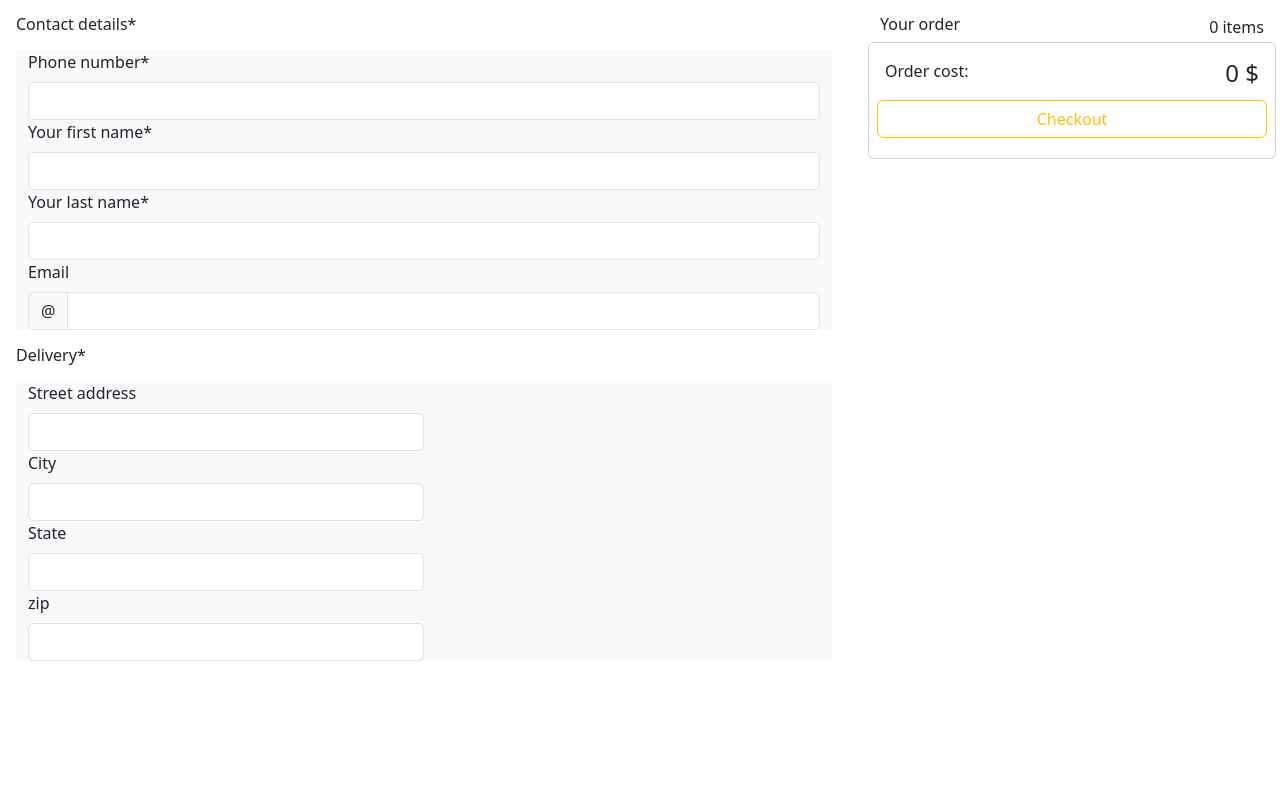
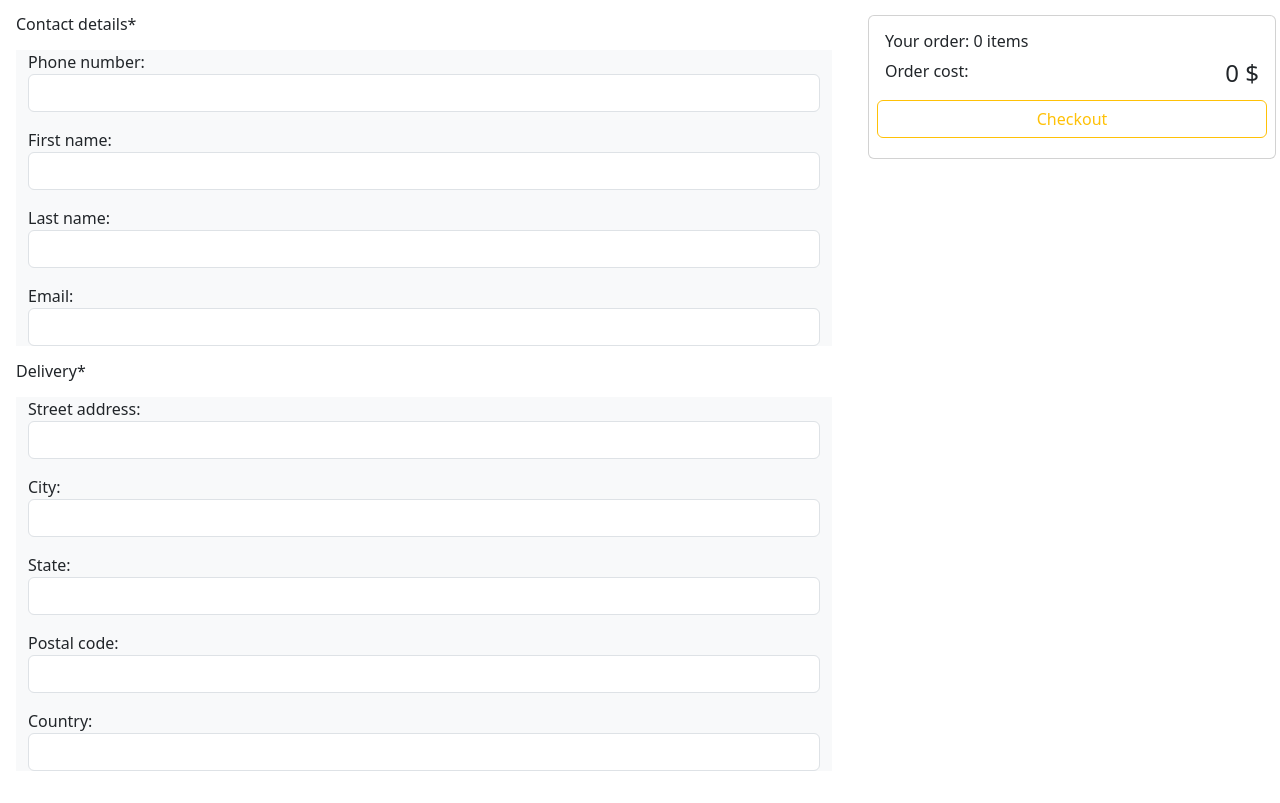
Before and after one commit to kustovvv/GadgetGrove, a Django app: page /orders/order/ in a window 1280 px wide. Shown: the part 43-846 px from the top of the page. Before the commit the page ends 704 px from the top, so only its background shows below. Run offline with Django 4.2, Linux system fonts and the light colour scheme; a user stored in the database is signed in; data that the repository does not hold is empty.

Commit message:
Added forms for the shippingAddress and contactInfo models. Added validation. Customised page. Fixed some bugs. Registered models into admin page.

```diff
--- a/order/admin.py
+++ b/order/admin.py
@@ -1,6 +1,8 @@
 from django.contrib import admin
 
-from .models import Order, OrderItem
+from .models import Order, OrderItem, ShippingAddress, ContactInfo
 
 admin.site.register(Order)
 admin.site.register(OrderItem)
+admin.site.register(ShippingAddress)
+admin.site.register(ContactInfo)
--- /dev/null
+++ b/order/forms.py
@@ -0,0 +1,29 @@
+from django import forms
+
+from .models import ShippingAddress, ContactInfo
+
+class ShippingAddressForm(forms.ModelForm):
+    class Meta:
+        model = ShippingAddress
+        fields = ('street_address', 'city', 'state', 'postal_code', 'country')
+
+        widgets = {
+            'street_address': forms.TextInput(attrs={'class': 'form-control'}),
+            'city': forms.TextInput(attrs={'class': 'form-control'}),
+            'state': forms.TextInput(attrs={'class': 'form-control'}),
+            'postal_code': forms.TextInput(attrs={'class': 'form-control'}),
+            'country': forms.TextInput(attrs={'class': 'form-control'}),
+        }
+
+
+class ContactInfoForm(forms.ModelForm):
+    class Meta:
+        model = ContactInfo
+        fields = ('phone_number', 'first_name', 'last_name', 'email')
+
+        widgets = {
+            'phone_number': forms.TextInput(attrs={'class': 'form-control'}),
+            'first_name': forms.TextInput(attrs={'class': 'form-control'}),
+            'last_name': forms.TextInput(attrs={'class': 'form-control'}),
+            'email': forms.TextInput(attrs={'class': 'form-control'}),
+        }
--- a/order/templates/order/order.html
+++ b/order/templates/order/order.html
@@ -24,7 +24,20 @@
         </div>
     </div>
 </nav>
-<form class="row g-3 needs-validation" novalidate>
+{% if post_check %}
+    <div class="container">
+        <div class="card-body bg-light">
+            <div class="container">
+                <h4>Thank you for the order! Soon it will be processed and you will receive a message or call from the owner of the goods.</h4>
+                <div class="row">
+                    <a href="{% url 'frontpage' %}" class="btn btn-outline-warning">Back for shopping</a>
+                </div>
+            </div>
+        </div>
+    </div>
+{% else %}
+<form method='POST' action='.' class="row g-3">
+    {% csrf_token %}
     <div class="container mb-3 mt-3">
         <div class="row">
             <div class="col-md-8">
@@ -34,28 +47,7 @@
                     </div>
                     <div class="card-body bg-light mt-3">
                         <div class="container">
-                                <div>
-                                    <label for="validationTooltip01" class="form-label">Phone number*</label>
-                                    <input type="text" class="form-control" id="validationTooltip01" value="" required>
-                                </div>
-                                <div>
-                                    <label for="validationTooltip02" class="form-label">Your first name*</label>
-                                    <input type="text" class="form-control" id="validationTooltip02" value="" required>
-                                </div>
-                                <div>
-                                    <label for="validationTooltip03" class="form-label">Your last name*</label>
-                                    <input type="text" class="form-control" id="validationTooltip03" value="" required>
-                                </div>
-                                <div>
-                                    <label for="validationTooltipEmail" class="form-label">Email</label>
-                                    <div class="input-group has-validation">
-                                        <span class="input-group-text" id="validationTooltipUsernamePrepend">@</span>
-                                        <input type="text" class="form-control" id="validationTooltipEmail" aria-describedby="validationTooltipEmailPrepend" required>
-                                        <div class="invalid-tooltip">
-                                            Please provide a valid email.
-                                        </div>
-                                    </div>
-                                </div>
+                            {{ contact_form.as_p }}
                         </div>
                     </div>
                 </div>
@@ -65,49 +57,23 @@
                     </div>
                     <div class="card-body bg-light mt-3">
                         <div class="container">
-                                <div class="col-md-6 position-relative">
-                                    <label for="validationTooltip04" class="form-label">Street address</label>
-                                    <input type="text" class="form-control" id="validationTooltip04" required>
-                                </div>
-                                <div class="col-md-6 position-relative">
-                                    <label for="validationTooltip05" class="form-label">City</label>
-                                    <input type="text" class="form-control" id="validationTooltip05" required>
-                                    <div class="invalid-tooltip">
-                                        Please provide a valid city.
-                                    </div>
-                                </div>
-                                <div class="col-md-6 position-relative">
-                                    <label for="validationTooltip06" class="form-label">State</label>
-                                    <input type="text" class="form-control" id="validationTooltip06" required>
-                                    <div class="invalid-tooltip">
-                                        Please provide a valid state.
-                                    </div>
-                                </div>
-                                <div class="col-md-6 position-relative">
-                                    <label for="validationTooltip07" class="form-label">zip</label>
-                                    <input type="text" class="form-control" id="validationTooltip07" required>
-                                    <div class="invalid-tooltip">
-                                        Please provide a valid zip.
-                                    </div>
-                                </div>
+                            {{ shipping_form.as_p }}
                         </div>
                     </div>
                 </div>
             </div>
 
             <div class="col-md-4">
-                <div class="container">
-                    <div class="d-flex justify-content-between">
-                        <h6>Your order</h6>
-                        <h7>{{user_cart_items.count}} items</h7>
-                    </div>
-
-                </div>
                 <div class="card mb-2">
                     <div class="card-body">
+                        <div class="d-flex">
+                            <h6>Your order:</h6>&nbsp;
+                            <h6>{{user_cart_items.count}} items</h6>
+                        </div>
                         <div class="d-flex justify-content-between">
                             <h7>Order cost:</h7>
                             <h4>{{ total_price }} $</h4>
+                            <input type="hidden" name="total_price" value="{{ total_price }}">
                         </div>
                         <div class="row p-1">
                             <button class="btn btn-outline-warning" type="submit">Checkout</button>
@@ -139,5 +105,18 @@
             </div>
         </div>
     </div>
+
+    {% if form.errors or form.non_field_errors %}
+         {%for field in form%}
+            {% for error in field.errors %}
+                <h3>{{ error|escape }}</h3>
+            {% endfor %}
+        {% endfor %}
+
+        {{ form.non_field_errors }}
+    {% endif %}
+
 </form>
+{% endif %}
+
 {% endblock %}
--- a/order/views.py
+++ b/order/views.py
@@ -1,8 +1,9 @@
 from django.shortcuts import redirect, render
 from django.contrib.auth.decorators import login_required
 
-from .models import ShoppingCartItem, OrderItem, Order
+from .models import ShoppingCartItem, OrderItem, Order, ShippingAddress, ContactInfo
 from item.models import Item
+from .forms import ShippingAddressForm, ContactInfoForm
 
 
 @login_required
@@ -58,31 +59,68 @@ def change_amount_items(request, pk):
 
 @login_required
 def order(request):
-    return render(request, 'order/order.html')
+    if request.user.is_authenticated:
+        post_check = False
 
+        if request.method == 'POST':
+            shipping_form = ShippingAddressForm(request.POST)
+            contact_form = ContactInfoForm(request.POST)
 
-@login_required
-def add_to_order_items(request):
-    if request.user.is_authenticated:
-        if request.method == 'POST':
-            total_price = request.POST.get('total_price', 0)
-
-            new_all_orders = Order(
-                user = request.user,
-                status = 'In processing',
-                total_price = total_price,
-            )
-
-            new_all_orders.save()
-
-            items = ShoppingCartItem.objects.filter(user_id = request.user)
-
-            for item in items:
-                new_customer_order = OrderItem(
-                    order = new_all_orders.id,
-                    item = item.item.id,
-                    amount = item.amount,
-                    item_price = item.item.price,
+            if shipping_form.is_valid() and contact_form.is_valid():
+                new_shipping_address = ShippingAddress(
+                    user = request.user,
+                    street_address = shipping_form.cleaned_data['street_address'],
+                    city = shipping_form.cleaned_data['city'],
+                    state = shipping_form.cleaned_data['state'],
+                    postal_code = shipping_form.cleaned_data['postal_code'],
+                    country = shipping_form.cleaned_data['country'],
                 )
 
-                new_customer_order.save()
+                new_contact_info = ContactInfo(
+                    user = request.user,
+                    phone_number = contact_form.cleaned_data['phone_number'],
+                    first_name = contact_form.cleaned_data['first_name'],
+                    last_name = contact_form.cleaned_data['last_name'],
+                    email = contact_form.cleaned_data['email'],
+                )
+
+                new_contact_info.save()
+                new_shipping_address.save()
+
+                new_all_orders = Order(
+                    user = request.user,
+                    contact_info = new_contact_info,
+                    shipping_address = new_shipping_address,
+                    status = 'In processing',
+                    total_price = request.POST.get('total_price', 0),
+                )
+
+                new_all_orders.save()
+
+                items = ShoppingCartItem.objects.filter(user_id = request.user)
+
+                for item in items:
+                    new_customer_order = OrderItem(
+                        order = new_all_orders,
+                        item = item.item,
+                        amount = item.amount,
+                        item_price = item.item.price,
+                    )
+
+                    new_customer_order.save()
+
+                post_check = True
+
+                cart = ShoppingCartItem.objects.filter(user=request.user)
+
+                cart.delete()
+
+                return render(request, 'order/order.html', {'post_check': post_check})
+
+        else:
+            shipping_form = ShippingAddressForm()
+            contact_form = ContactInfoForm()
+
+        return render(request, 'order/order.html', {'shipping_form': shipping_form,
+                                                    'contact_form': contact_form,
+                                                    'post_check': post_check})
```
Also changed, not shown: order/models.py (+38 -4 lines), order/migrations/0005_shippingaddress.py (added), order/migrations/0006_contactinfo.py (added), order/migrations/0007_order_contact_info_order_shipping_address.py (added), order/migrations/0008_remove_orderitem_item_remove_orderitem_order_and_more.py (added), order/migrations/0009_order_orderitem.py (added), order/migrations/0010_remove_orderitem_item_remove_orderitem_order_and_more.py (added), order/migrations/0011_order_orderitem.py (added), order/migrations/0012_rename_quantity_orderitem_amount.py (added).
